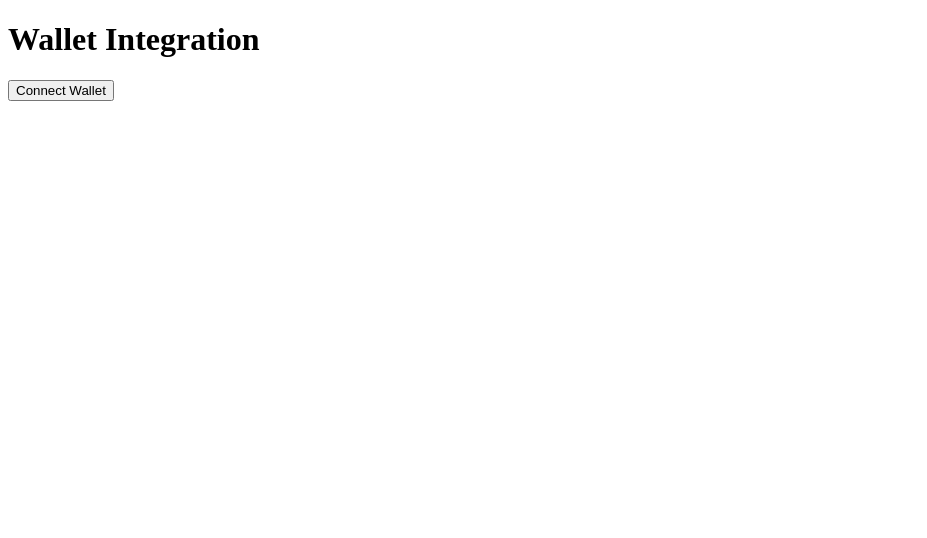
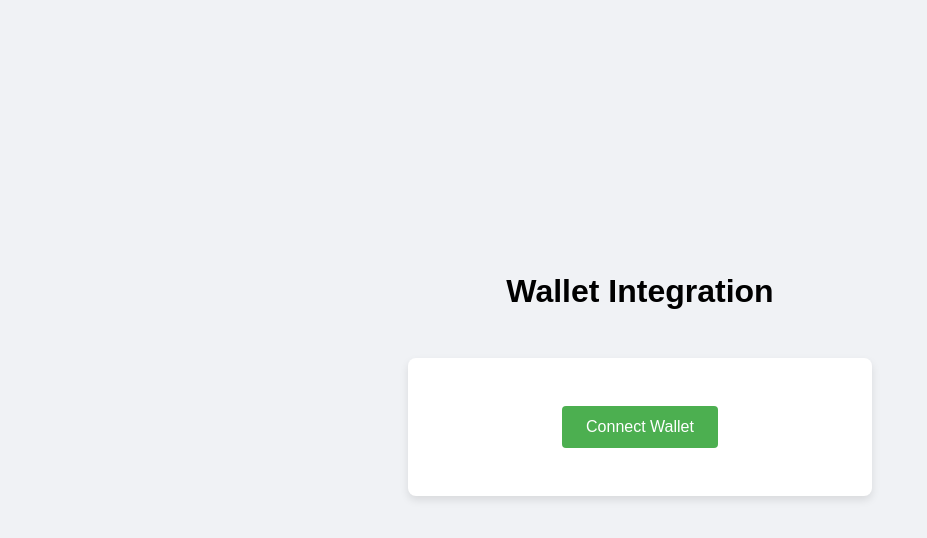
Before and after one commit to SpearOnNear/wallet, a plain HTML site: page index.html in a window 1280 px wide. Shown: the whole page, without its empty margins (0-927 px from the left). Drawn offline with Linux system fonts and the light colour scheme.

Commit message:
New Updates

```diff
--- a/index.html
+++ b/index.html
@@ -1,29 +1,34 @@
 <!DOCTYPE html>
 <html lang="en">
 <head>
-  <meta charset="UTF-8">
-  <meta name="viewport" content="width=device-width, initial-scale=1.0">
-  <title>Wallet Integration</title>
-  <link rel="stylesheet" href="styles.css">
+    <meta charset="UTF-8">
+    <meta name="viewport" content="width=device-width, initial-scale=1.0">
+    <title>Wallet Integration</title>
+    <link rel="stylesheet" href="style.css">
 </head>
 <body>
-  <div class="container" id="mainPage">
-    <h1>Wallet Integration</h1>
-    <button id="connectWalletButton">Connect Wallet</button>
-  </div>
+    <header>
+        <h1>Wallet Integration</h1>
+    </header>
 
-  <div class="container" id="successPage" style="display: none;">
-    <h1>Wallet Connected</h1>
-    <p id="accountId"></p>
-    <p id="publicKey"></p>
-    <button id="signTransactionButton">Sign Transaction</button>
-  </div>
+    <main>
+        <section id="mainPage">
+            <button id="connectWalletButton" class="btn">Connect Wallet</button>
+        </section>
 
-  <div class="container" id="transactionPage" style="display: none;">
-    <h1>Transaction Signed</h1>
-    <p id="transactionHashes"></p>
-  </div>
+        <section id="successPage" class="hidden">
+            <h2>Wallet Connected</h2>
+            <p id="accountId" class="info"></p>
+            <p id="publicKey" class="info"></p>
+            <button id="signTransactionButton" class="btn">Sign Transaction</button>
+        </section>
 
-  <script src="script.js"></script>
+        <section id="transactionPage" class="hidden">
+            <h2>Transaction Signed</h2>
+            <p id="transactionHashes" class="info"></p>
+        </section>
+    </main>
+
+    <script src="script.js"></script>
 </body>
 </html>
--- a/style.css
+++ b/style.css
@@ -1,40 +1,77 @@
-/* styles.css */
 body {
   font-family: Arial, sans-serif;
+  background-color: #f0f2f5;
+  margin: 0;
+  padding: 0;
   display: flex;
+  flex-direction: column;
+  align-items: center;
   justify-content: center;
-    align-items: center;
   height: 100vh;
-    background-color: #f0f0f0;
-    margin: 0;
 }
 
-  .container {
+/* header {
+  background-color: #4CAF50;
+  color: white;
+  padding: 1rem;
+  width: 100%;
   text-align: center;
-    background: #fff;
-    padding: 20px;
-    border-radius: 10px;
-    box-shadow: 0 0 10px rgba(0, 0, 0, 0.1);
+  box-shadow: 0 2px 4px rgba(0, 0, 0, 0.1);
+} */
+
+main {
+  display: flex;
+  flex-direction: column;
+  align-items: center;
+  justify-content: center;
+  width: 100%;
+  max-width: 400px;
+  margin: 2rem auto;
+  padding: 2rem;
+  background-color: white;
+  box-shadow: 0 4px 8px rgba(0, 0, 0, 0.1);
+  border-radius: 8px;
 }
 
-  h1 {
-    margin-bottom: 20px;
+h1, h2 {
+  margin: 0 0 1rem;
 }
 
-  button {
-    background-color: #6200ea;
+.hidden {
+  display: none;
+}
+
+.info {
+  background-color: #e7f3ff;
+  border-left: 4px solid #2196F3;
+  margin: 1rem 0;
+  padding: 0.5rem;
+  width: 100%;
+  word-wrap: break-word;
+  border-radius: 4px;
+}
+
+.btn {
+  background-color: #4CAF50;
   color: white;
   border: none;
-    padding: 10px 20px;
-    font-size: 16px;
-    border-radius: 5px;
+  padding: 0.75rem 1.5rem;
+  text-align: center;
+  text-decoration: none;
+  display: inline-block;
+  font-size: 1rem;
+  margin: 1rem 0;
   cursor: pointer;
+  border-radius: 4px;
+  transition: background-color 0.3s ease;
 }
 
-  button:hover {
-    background-color: #3700b3;
+.btn:hover {
+  background-color: #45a049;
 }
 
-  #successPage p {
-    margin: 10px 0;
+@media (max-width: 600px) {
+  main {
+      padding: 1rem;
   }
+}
```
Lines whose indentation alone changed are shown as unchanged.
